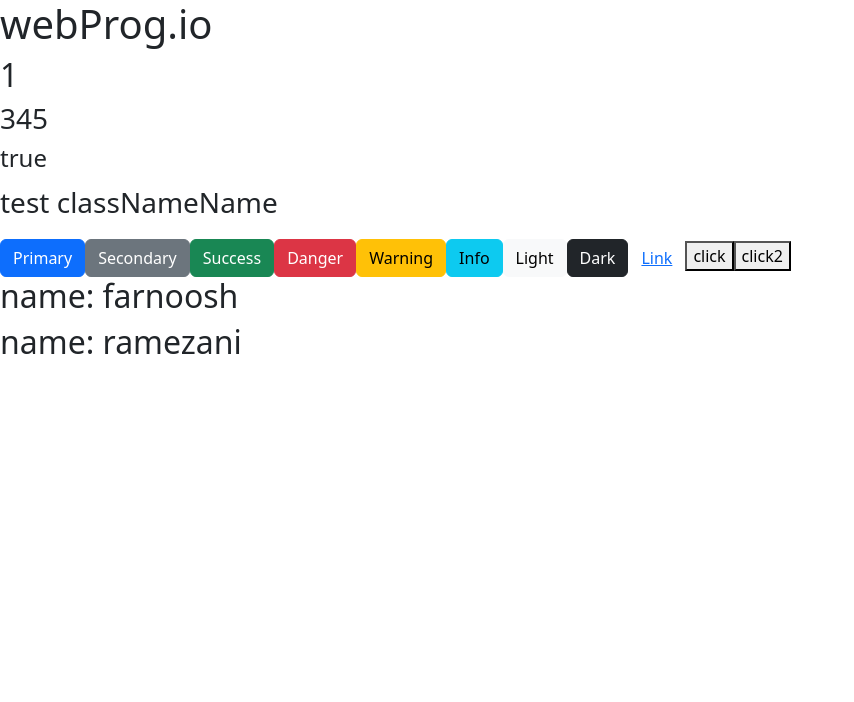
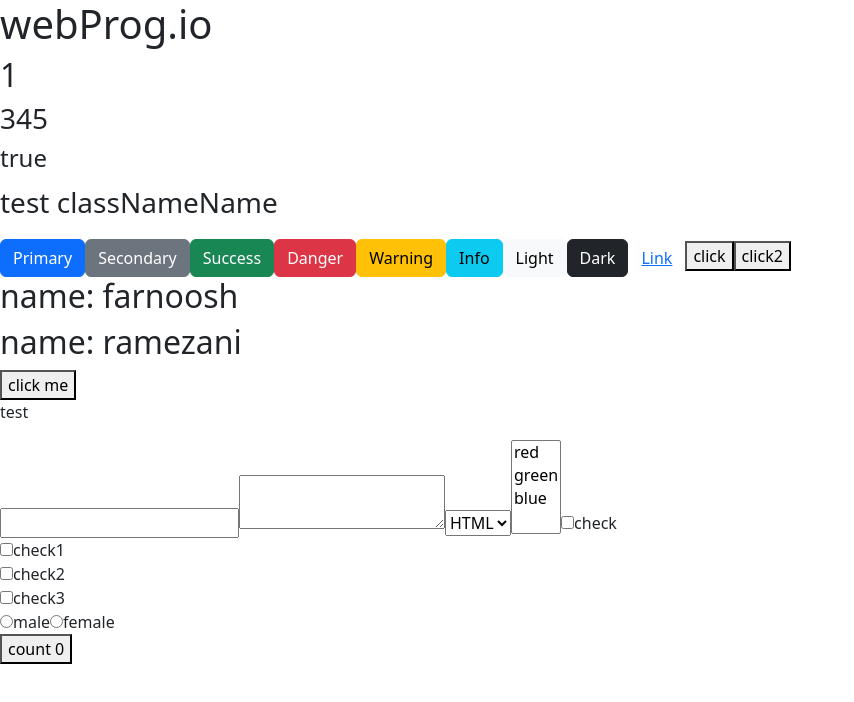
Before and after one commit to Farnoosh-R/react, a React (Create React App) app: page / in a window 1280 px wide. Shown: the top 702 px of the page, without its empty margins (0-854 px from the left). Built offline with nearby package versions, Linux system fonts and the light colour scheme.

Commit message:
form, hooks

```diff
--- a/src/App.js
+++ b/src/App.js
@@ -1,10 +1,24 @@
 import Title from "./Components/Title";
+import Form from "./Components/Form";
+import Hooks from "./Components/Hooks";
 
 function App() {
   let samplePropsName = 'farnoosh';
   let samplePropsLastName = 'ramezani';
+
+  const handleClick3 = (name) => {
+    console.log(name);
+  }
+
   return (
-    <Title name={samplePropsName} lastName={samplePropsLastName}/>
+    //<Title name={samplePropsName} lastName={samplePropsLastName} handleClick3={handleClick3}/>
+    <div>
+      <Title name={samplePropsName} lastName={samplePropsLastName} handleClick3={handleClick3}>
+        <p>test</p>
+      </Title>
+      <Form/>
+      <Hooks/>
+    </div>
   );
 }
 
--- /dev/null
+++ b/src/Components/Form.js
@@ -0,0 +1,66 @@
+import React from "react";
+
+const Form = (e) => {
+    console.log(e);
+
+    const handlechange = (e) => {
+        let selectedOption = [...e.target.selectedOptions].map(option => option.value);
+        console.log(selectedOption);
+    }
+
+    const handleChangeCheckbox = (e) => {
+        console.log(e.target.value, e.target.checked);
+
+    }
+
+    let checkItems = [];
+    const handleChangeCheckboxArray = (e) => {
+
+        let item = checkItems.find(item => item === e.target.value);
+
+        if (item){
+            checkItems = checkItems.filter(item => item !== e.target.value);
+        }else{
+            checkItems.push(e.target.value);
+        }
+
+        console.log(checkItems);
+    }
+const checkRadio = (e) => {
+    console.log(e.target.value);
+}
+
+    return(
+        <div>
+         <input type="text" onChange={(e) => Form(e.target.value)}></input>
+         <textarea onChange={(e) => Form(e.target.value)}></textarea>
+
+        <select onChange={(e) => Form(e.target.value)}>
+            <option value='HTML'>HTML</option>
+            <option value='CSS'>CSS</option>
+            <option value='PHP'>PHP</option>
+        </select>
+
+        <select multiple onChange={(e) => handlechange(e)}>
+        <option value='red'>red</option>
+        <option value='green'>green</option>
+        <option value='blue'>blue</option>
+    </select>
+
+    <input type="checkbox" onChange={(e) => handleChangeCheckbox(e)}/>check
+    <br />
+    <input type="checkbox" value="check1" onChange={(e) => handleChangeCheckboxArray(e)}/>check1
+    <br />
+    <input type="checkbox" value="check2" onChange={(e) => handleChangeCheckboxArray(e)}/>check2
+    <br />
+    <input type="checkbox" value="check3" onChange={(e) => handleChangeCheckboxArray(e)}/>check3
+    <br />
+    <input type="radio" name="gender" value="male" onChange={(e) => checkRadio(e)}/>male
+    <input type="radio" name="gender" value="female" onChange={(e) => checkRadio(e)}/>female
+
+        </div>
+    );
+}
+
+
+export default Form;
--- /dev/null
+++ b/src/Components/Hooks.js
@@ -0,0 +1,24 @@
+import React from "react";
+import { useState } from "react";
+
+const Hooks = () => {
+
+    const [count, setCount] = useState(0);
+
+    const handleClick = () => {
+
+        setCount(count + 1);
+
+    }
+
+    return(
+        <div>
+        <button onClick={handleClick}>count {count}</button>
+        </div>
+    );
+
+}
+
+
+
+export default Hooks;
--- a/src/Components/Title.js
+++ b/src/Components/Title.js
@@ -48,6 +48,8 @@ const Title = (props) => {
 
       <h2>name: {props.name}</h2>
       <h2>name: {props.lastName}</h2>
+      <button onClick={() => props.handleClick3('farnoosh')}>click me</button>
+      {props.children}
     </div>
   );
 }
```
